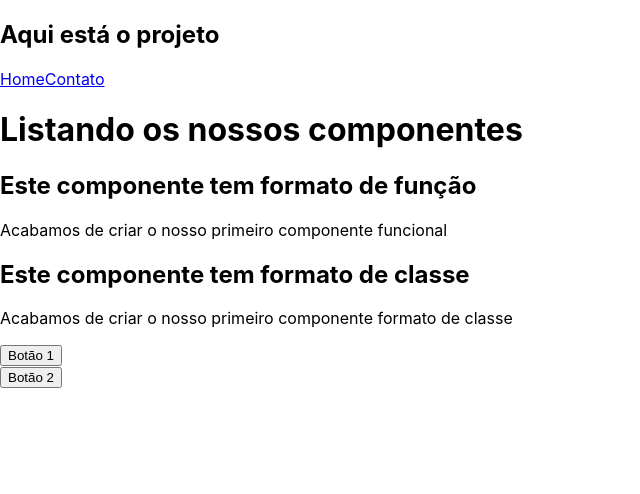
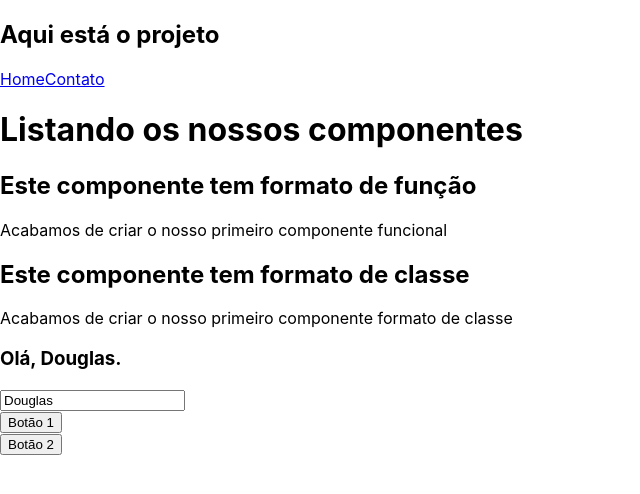
Before and after one commit to mrdouglasmorais/gama-react-ts, a React (Create React App) app: page / in a window 1280 px wide. Shown: the top 494 px of the page, without its empty margins (0-640 px from the left). Built offline with nearby package versions, Linux system fonts and the light colour scheme.

Commit message:
update project errors

```diff
--- a/src/views/Home/index.tsx
+++ b/src/views/Home/index.tsx
@@ -13,7 +13,7 @@ const Home: React.FC = () => {
       <FunctionalComponent/>
       <ClassComponents/>
       {/* importando adicionando ao código os componentes */}
-      {/* <PartOne /> */}
+      <PartOne />
 
       <ButtonProps name="Botão 1" />
       <ButtonProps name="Botão 2" />
```
